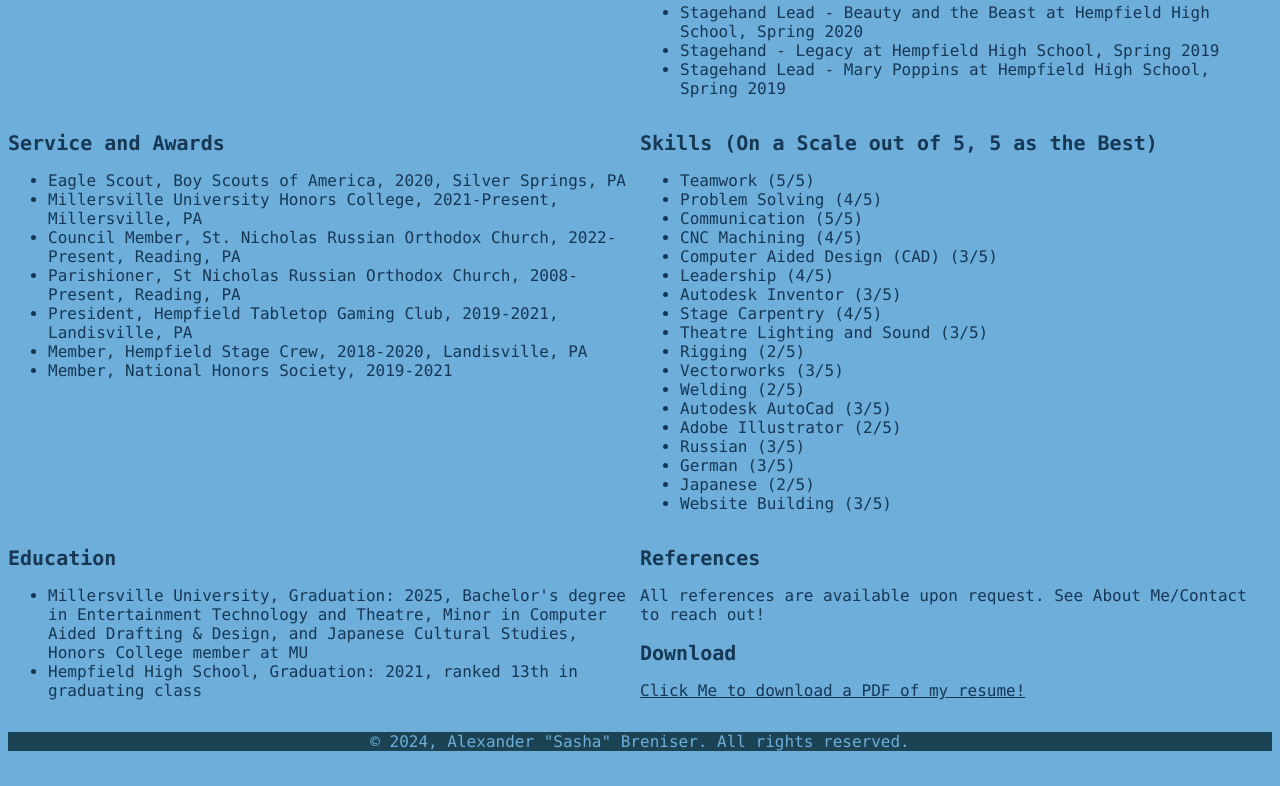
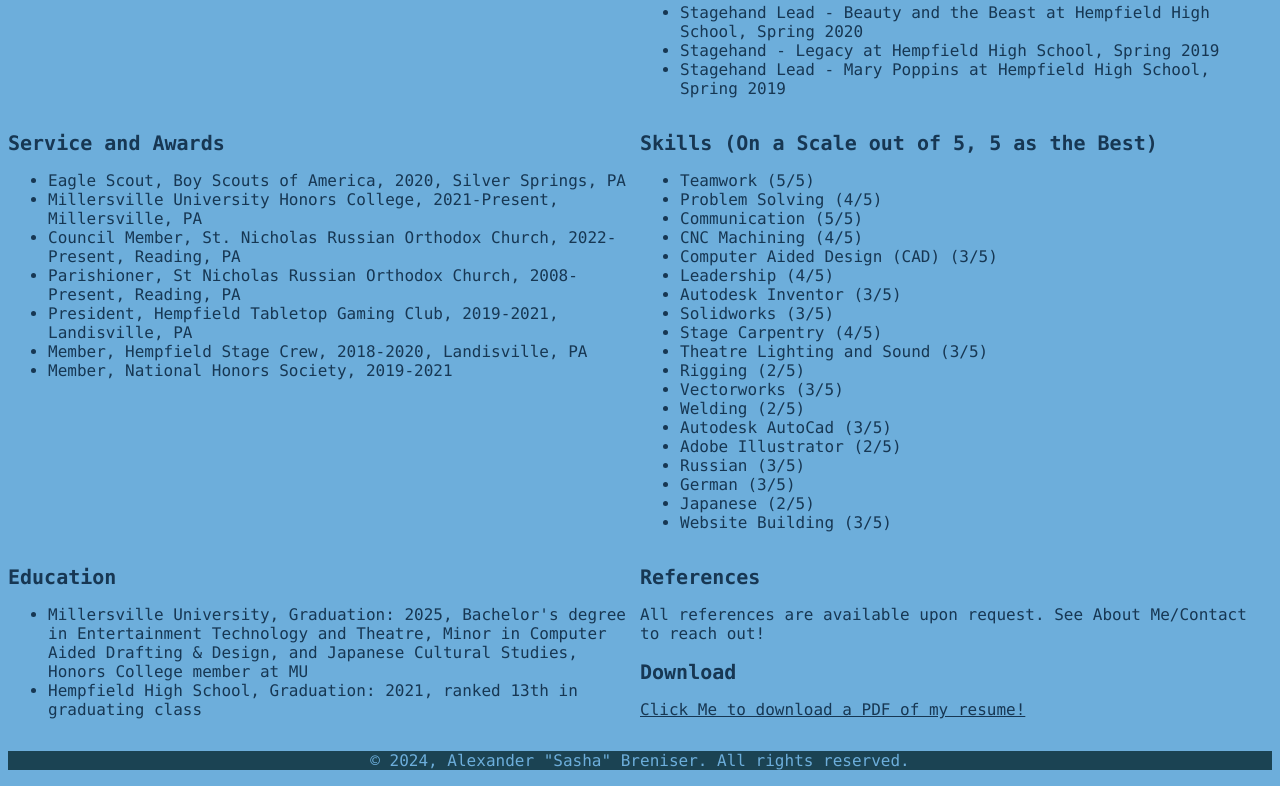
Before and after one commit to Bismarck1957/personalWebsite, a plain HTML site: page resume.html in a window 1280 px wide. Shown: the part 674-1460 px from the top of the page. Drawn offline with Linux system fonts and the light colour scheme.

Commit message:
Update resume.html

```diff
--- a/resume.html
+++ b/resume.html
@@ -101,6 +101,7 @@
     				<li>Computer Aided Design (CAD) (3/5)</li>
     				<li>Leadership (4/5)</li>
     				<li>Autodesk Inventor (3/5)</li>
+				<li>Solidworks (3/5)</li>
     				<li>Stage Carpentry (4/5)</li>
     				<li>Theatre Lighting and Sound (3/5)</li>
     				<li>Rigging (2/5)</li>
```
